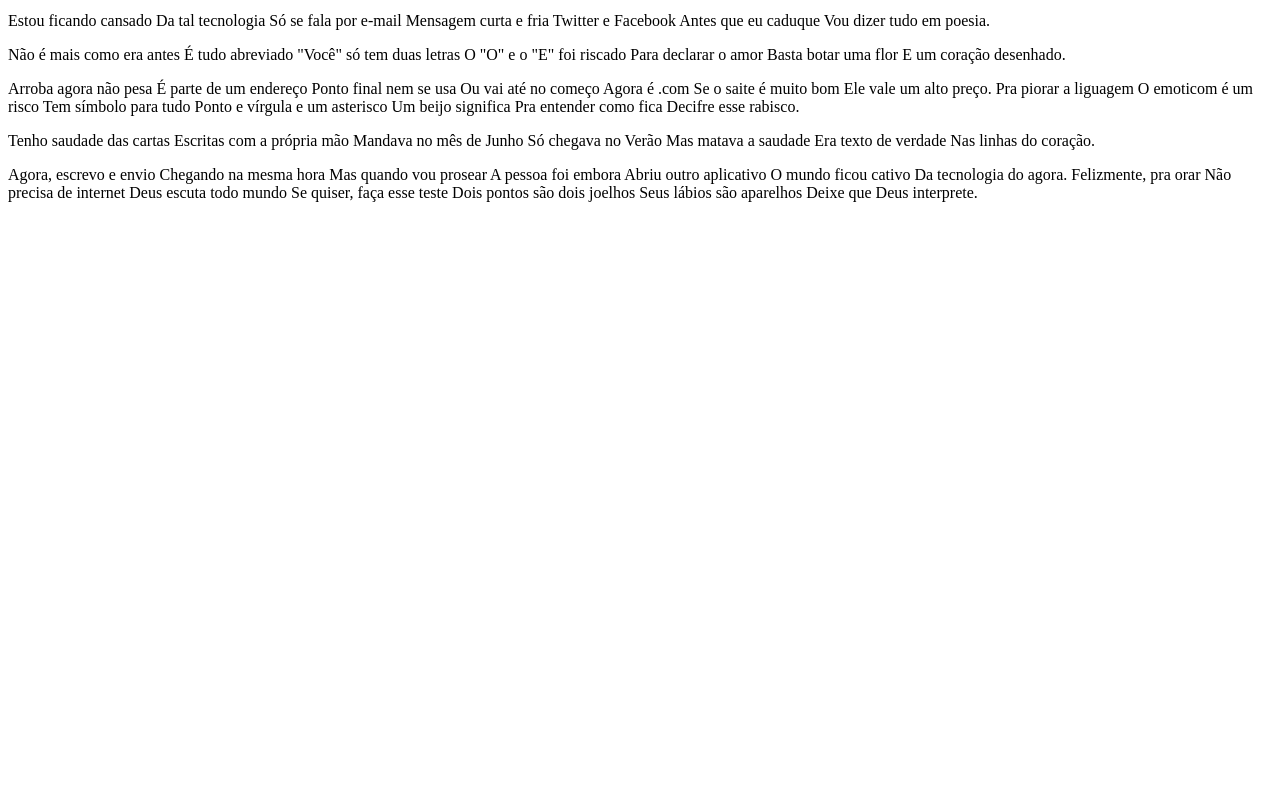
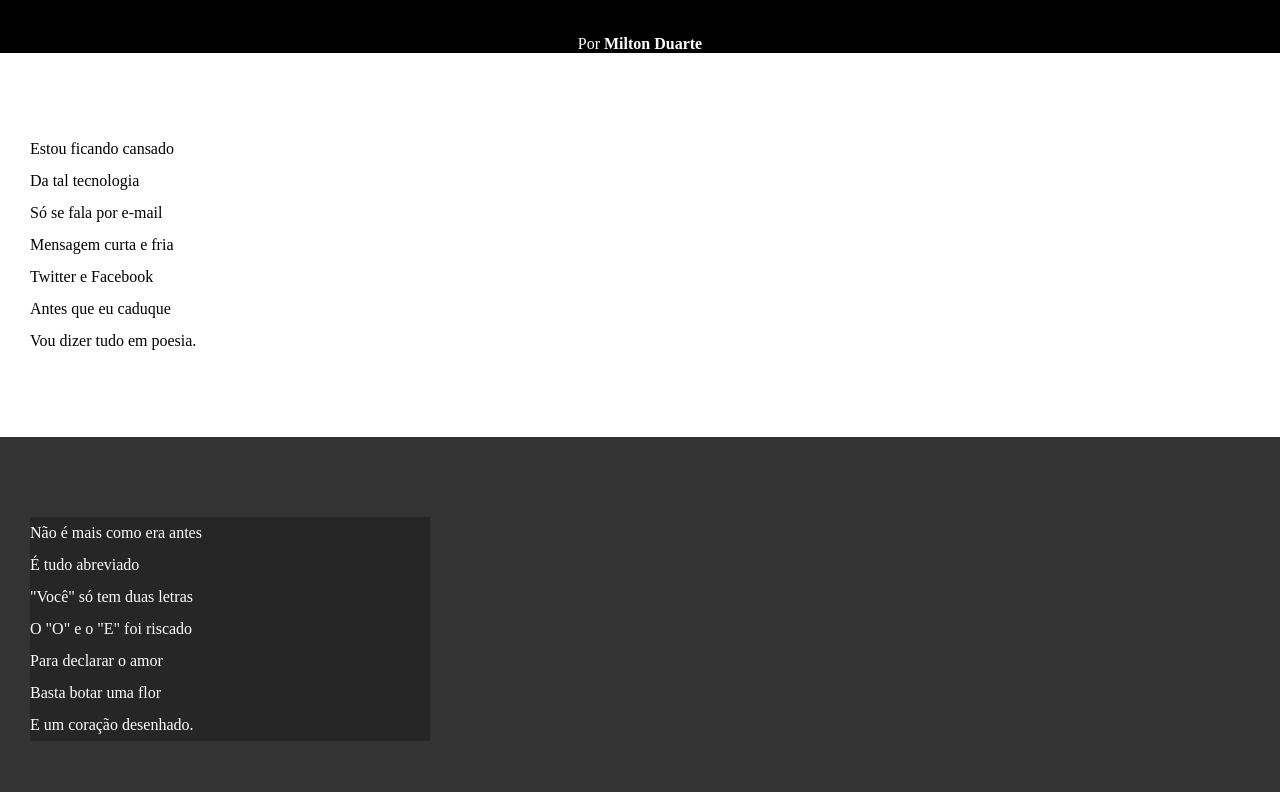
Before and after one commit to laura-barcellos/html-css, a plain HTML site: page desafios/d012/pacote-d012/index.html in a window 1280 px wide. Shown: the part 102-894 px from the top of the page. Before the commit the page ends 800 px from the top, so only its background shows below. Drawn offline with Linux system fonts and the light colour scheme.

Commit message:
atualizei estilos dos textos e blocos

```diff
--- a/desafios/d012/pacote-d012/index.html
+++ b/desafios/d012/pacote-d012/index.html
@@ -3,73 +3,98 @@
 <head>
     <meta charset="UTF-8">
     <meta name="viewport" content="width=device-width, initial-scale=1.0">
-    <title>Desafio do Cordel</title>
+    <title>Cordel Moderno</title>
     <link rel="stylesheet" href="style.css">
 </head>
 <body>
     <header>
         <h1>Cordel Moderno</h1>
-        <p>Por Milton Duarte</p>
+        <p>Por <a href="https://www.recantodasletras.com.br/poesias/3186743" target="_blank">Milton Duarte</a></p>
     </header>
+
+<section class="normal">
     <p>
-    Estou ficando cansado
-    Da tal tecnologia
-    Só se fala por e-mail
-    Mensagem curta e fria
-    Twitter e Facebook
-    Antes que eu caduque
+        Estou ficando cansado <br>
+        Da tal tecnologia <br>
+        Só se fala por e-mail <br>
+        Mensagem curta e fria <br>
+        Twitter e Facebook <br>
+        Antes que eu caduque <br>
         Vou dizer tudo em poesia.
     </p>
+</section>
+
+<section class="imagem">
         <p>
-        Não é mais como era antes
-        É tudo abreviado
-        "Você" só tem duas letras
-        O "O" e o "E" foi riscado
-        Para declarar o amor
-        Basta botar uma flor
+            Não é mais como era antes<br>
+            É tudo abreviado<br>
+            "Você" só tem duas letras<br>
+            O "O" e o "E" foi riscado<br>
+            Para declarar o amor<br>
+            Basta botar uma flor<br>
             E um coração desenhado.
         </p>
+</section>
+
+<section class="normal">
     <p>
-    Arroba agora não pesa
-    É parte de um endereço
-    Ponto final nem se usa
-    Ou vai até no começo
-    Agora é .com
-    Se o saite é muito bom
+        Arroba agora não pesa<br>
+        É parte de um endereço<br>
+        Ponto final nem se usa<br>
+        Ou vai até no começo<br>
+        Agora é .com<br>
+        Se o saite é muito bom<br>
         Ele vale um alto preço.
+    </p>
 
-    Pra piorar a liguagem
-    O emoticom é um risco
-    Tem símbolo para tudo
-    Ponto e vírgula e um asterisco
-    Um beijo significa
-    Pra entender como fica
+    <p>
+        Pra piorar a liguagem<br>
+        O emoticom é um risco<br>
+        Tem símbolo para tudo<br>
+        Ponto e vírgula e um asterisco<br>
+        Um beijo significa<br>
+        Pra entender como fica<br>
         Decifre esse rabisco.
     </p>
+</section>
+
+<section class="imagem">
     <p>
-    Tenho saudade das cartas
-    Escritas com a própria mão
-    Mandava no mês de Junho
-    Só chegava no Verão
-    Mas matava a saudade
-    Era texto de verdade
+        Tenho saudade das cartas<br>
+        Escritas com a própria mão<br>
+        Mandava no mês de Junho<br>
+        Só chegava no Verão<br>
+        Mas matava a saudade<br>
+        Era texto de verdade<br>
         Nas linhas do coração.
     </p>
-<p>Agora, escrevo e envio
-    Chegando na mesma hora
-    Mas quando vou prosear
-    A pessoa foi embora
-    Abriu outro aplicativo
-    O mundo ficou cativo
+</section>
+
+<section class="normal">
+    <p>
+        Agora, escrevo e envio<br>
+        Chegando na mesma hora<br>
+        Mas quando vou prosear<br>
+        A pessoa foi embora<br>
+        Abriu outro aplicativo<br>
+        O mundo ficou cativo<br>
         Da tecnologia do agora.
+    </p>
 
-    Felizmente, pra orar
-    Não precisa de internet
-    Deus escuta todo mundo
-    Se quiser, faça esse teste
-    Dois pontos são dois joelhos
-    Seus lábios são aparelhos
-    Deixe que Deus interprete.</p>
+    <p>
+        Felizmente, pra orar<br>
+        Não precisa de internet<br>
+        Deus escuta todo mundo<br>
+        Se quiser, faça esse teste<br>
+        Dois pontos são dois joelhos<br>
+        Seus lábios são aparelhos<br>
+        Deixe que Deus interprete.
+    </p>
+</section>
 
+<footer>
+    <p>Site criado por <a href="https://gustavoguanabara.github.io/" target="_blank">Gustavo Guanabara</a> para o <a href="https://www.youtube.com/c/CursoemV%C3%ADdeo" target="_blank">CursoemVideo</a></p>
+
+    </footer>
 </body>
 </html>
--- a/desafios/d012/pacote-d012/style.css
+++ b/desafios/d012/pacote-d012/style.css
@@ -1,3 +1,69 @@
 @charset "UTF-8";
 
 @import url('https://fonts.googleapis.com/css2?family=Passion+One:wght@400;700;900&family=Sriracha&display=swap');
+
+* {
+    margin: 0px;
+    padding: 0px;
+}
+
+html, body {
+    min-height: 100vh;
+    background-color: darkgray;
+}
+
+header {
+    background-color: black;
+    color: white;
+    text-align: center;
+}
+
+header > h1 {
+    padding: 50px;
+    font-variant: small-caps;
+}
+
+header > p1 {
+    padding-bottom: 50px;
+
+}
+
+header a, footer a {
+    color: white;
+    text-decoration: none;
+    font-weight: bolder;
+}
+
+header a:hover footer a:hover {
+    text-decoration: underline;
+}
+
+section {
+    padding-top: 10vh;
+    padding-bottom: 10vh;
+    line-height: 2em;
+    padding-left: 30px;
+}
+
+section.imagem > p {
+    width: 400px;
+    background-color: rgb(0, 0, 0, 0.253);
+
+}
+
+section.normal {
+    background-color: white;
+    color: black;
+}
+
+section.imagem {
+    background-color: rgb(51, 51, 51);
+    color: white;
+}
+
+footer {
+    background-color: black;
+    color: white;
+    text-align: center;
+    padding: 10px;
+}
```
Lines whose indentation alone changed are shown as unchanged.
